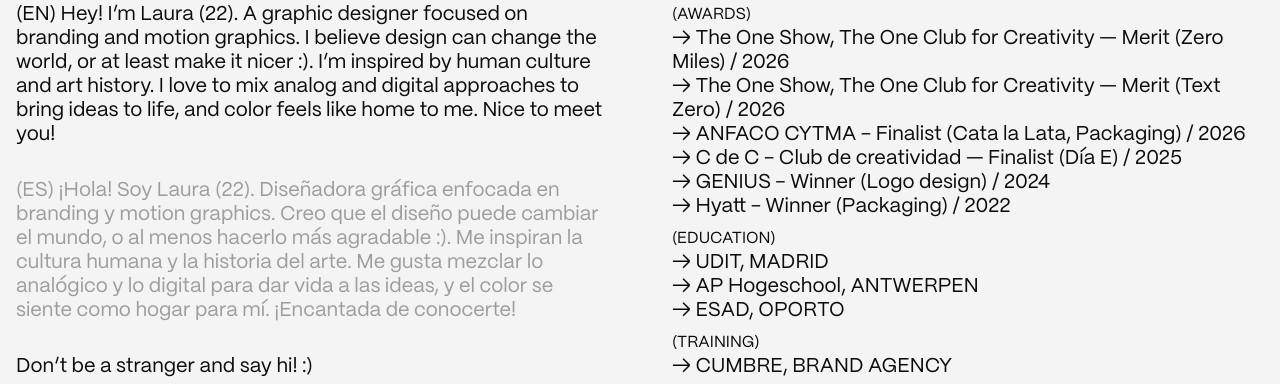
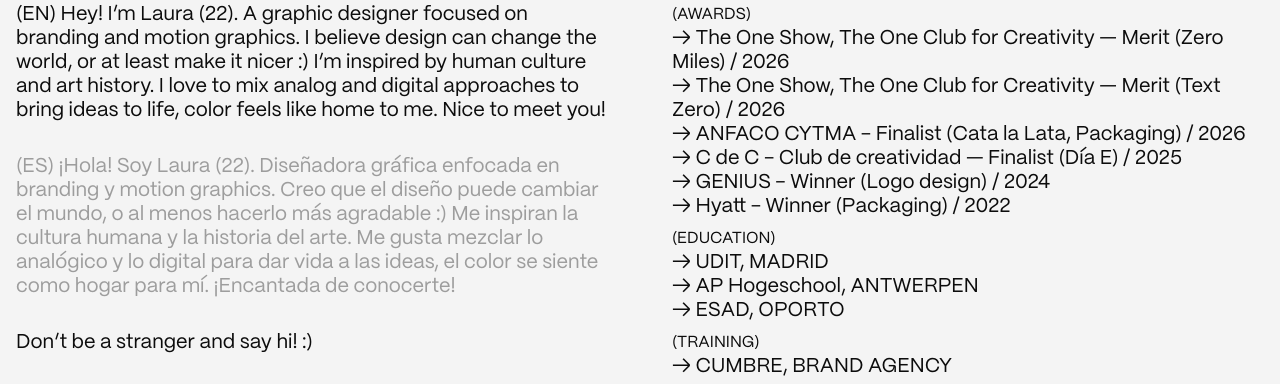
Before and after one commit to lauralazaro/PORTFOLIO-LAURA-LAZARO, a plain HTML site: page about.html in a window 1280 px wide. Shown: the part 61-445 px from the top of the page. Drawn offline with nearby package versions, Linux system fonts and the light colour scheme.

Commit message:
About mod

```diff
--- a/about.html
+++ b/about.html
@@ -59,9 +59,9 @@
             <section class="about">
               <div>
                 <!-- <p>(ABOUT)</p> -->
-                <h5>(EN) Hey! I’m Laura (22). A graphic designer focused on branding and motion graphics. I believe design can change the world, or at least make it nicer :). I’m inspired by human culture and art history. I love to mix analog and digital approaches to bring ideas to life, and color feels like home to me. Nice to meet you!<br> <br></h5>
+                <h5>(EN) Hey! I’m Laura (22). A graphic designer focused on branding and motion graphics. I believe design can change the world, or at least make it nicer :) I’m inspired by human culture and art history. I love to mix analog and digital approaches to bring ideas to life, color feels like home to me. Nice to meet you!<br> <br></h5>
 
-                <h5>(ES) ¡Hola! Soy Laura (22). Diseñadora gráfica enfocada en branding y motion graphics. Creo que el diseño puede cambiar el mundo, o al menos hacerlo más agradable :). Me inspiran la cultura humana y la historia del arte. Me gusta mezclar lo analógico y lo digital para dar vida a las ideas, y el color se siente como hogar para mí. ¡Encantada de conocerte!</h5>
+                <h5>(ES) ¡Hola! Soy Laura (22). Diseñadora gráfica enfocada en branding y motion graphics. Creo que el diseño puede cambiar el mundo, o al menos hacerlo más agradable :) Me inspiran la cultura humana y la historia del arte. Me gusta mezclar lo analógico y lo digital para dar vida a las ideas, el color se siente como hogar para mí. ¡Encantada de conocerte!</h5>
                 <br>
                 <!-- <p>(CONTACT)</p> -->
                 <h5>
```
